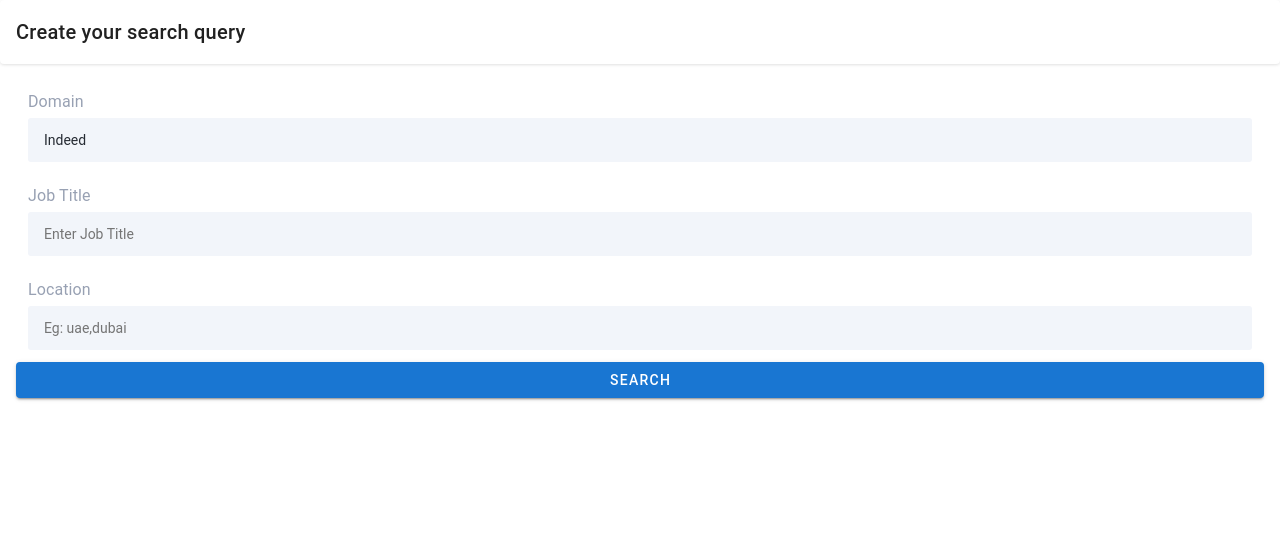
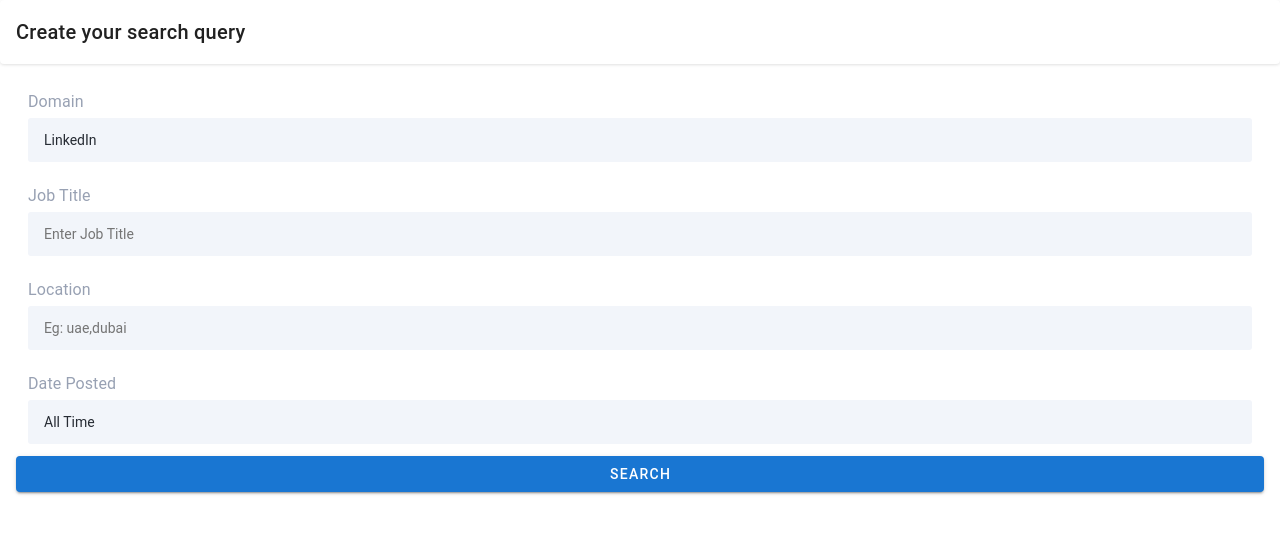
Before and after one commit to bishaladhikari/job_scraper, a Vue app: page / in a window 1280 px wide. Shown: the top 534 px of the page. Built offline with nearby package versions, Linux system fonts and the light colour scheme.

Commit message:
Post date

```diff
--- a/src/views/Search/Search.vue
+++ b/src/views/Search/Search.vue
@@ -16,7 +16,7 @@
             class="form__input-box"
           >
             <option value="" selected disabled>-- Select Domain --</option>
-            <option v-for="domain in domains" :value="domain.value">
+            <option v-for="domain in domains" :value="domain.value" :key="domain.label">
               {{ domain.label }}
             </option>
           </select>
@@ -53,6 +53,24 @@
           <div class="form__input-indicator"></div>
         </div>
       </div>
+      <div class="col-md-12 col-sm-12">
+        <label class="form__label">
+          <div class="form_label-title">Date Posted</div>
+        </label>
+        <div class="form__input">
+          <select
+            v-model="form.date_posted"
+            autocomplete="off"
+            name="date_posted"
+            class="form__input-box"
+          >
+            <option value="" selected disabled>-- Select Date Posted --</option>
+            <option v-for="date in dateOptions" :value="date.value" :key="date.label">
+              {{ date.label }}
+            </option>
+          </select>
+        </div>
+      </div>
       <v-btn block color="primary" @click.prevent="search">Search</v-btn>
     </v-card-text>
   </v-sheet>
@@ -64,50 +82,67 @@ export default {
   data() {
     return {
       form: {
-        domain: '',
-        title: '',
-        loc: '',
+        domain: "",
+        title: "",
+        loc: "",
+        date_posted:""
       },
       domains: [
-        {label: 'Indeed', value: 'indeed'},
-        {label: 'Gulf Talent', value: 'gulftalent'},
-        {label: 'LinkedIn', value: 'linkedin'},
-      ]
-    }
+        { label: "Indeed", value: "indeed" },
+        { label: "Gulf Talent", value: "gulftalent" },
+        { label: "LinkedIn", value: "linkedin" },
+      ],
+      dateOptions: [
+        { label: "All Time", value: null },
+        { label: "30 Days", value: "30" },
+        { label: "60 Days", value: "60" },
+        { label: "90 Days", value: "90" },
+      ],
+    };
   },
   methods: {
     search() {
-      if (this.form.title !== this.$route.query.title ||
+      if (
+        this.form.title !== this.$route.query.title ||
         this.form.loc !== this.$route.query.loc ||
-          this.form.domain !== this.$route.query.domain) {
+        this.form.domain !== this.$route.query.domain ||
+        this.form.date_posted !== this.$route.query.date_posted
+      ) {
         this.$router.push({
           query: {
             ...this.$route.query,
-            'title': this.form.title,
-            'loc': this.form.loc,
-            'domain': this.form.domain,
-          }
+            title: this.form.title,
+            loc: this.form.loc,
+            domain: this.form.domain,
+            date_posted: this.form.date_posted,
+          },
         });
       }
       this.$route.query.search = true;
-      this.$router.push({name: 'search', query: {...this.$route.query}});
+      this.$router.push({ name: "search", query: { ...this.$route.query } });
     },
   },
   mounted() {
     if (this.$route.query) {
-      this.form.title = this.$route.query.title ? this.$route.query.title : '';
-      this.form.loc = this.$route.query.loc ? this.$route.query.loc : '';
-      this.form.domain = this.$route.query.domain ? this.$route.query.domain : 'indeed';
+      this.form.title = this.$route.query.title ? this.$route.query.title : "";
+      this.form.loc = this.$route.query.loc ? this.$route.query.loc : "";
+      this.form.domain = this.$route.query.domain
+        ? this.$route.query.domain
+        : "linkedin";
+      this.form.date_posted = this.$route.query.date_posted
+        ? this.$route.query.date_posted
+        : null;
     }
 
     if (this.$route.query.search) {
-      this.$router.push({name: 'search', query: {...this.$route.query}})
+      this.$router.push({ name: "search", query: { ...this.$route.query } });
     }
-  }
-}
+  },
+};
 </script>
 <style scoped>
 .header-card {
-  box-shadow: 0 0px 1px -2px rgba(0, 0, 17, 21.2), 0 0px 0px 0 rgba(0, 0, 0, -13.86), 0 1px 3px 0 rgba(0, 0, 0, .12) !important
+  box-shadow: 0 0px 1px -2px rgba(0, 0, 17, 21.2),
+    0 0px 0px 0 rgba(0, 0, 0, -13.86), 0 1px 3px 0 rgba(0, 0, 0, 0.12) !important;
 }
 </style>
```
Lines whose indentation alone changed are shown as unchanged.
